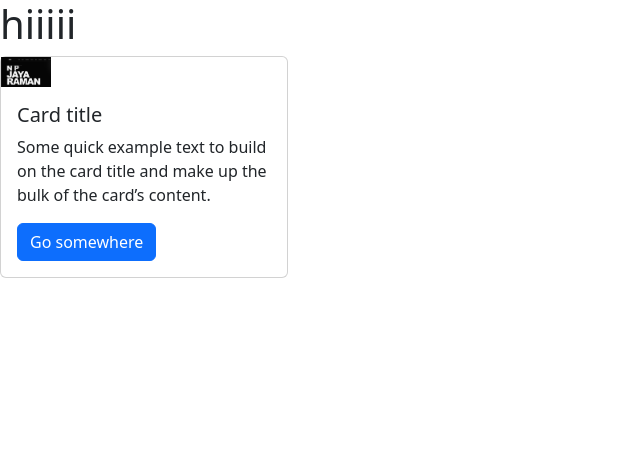
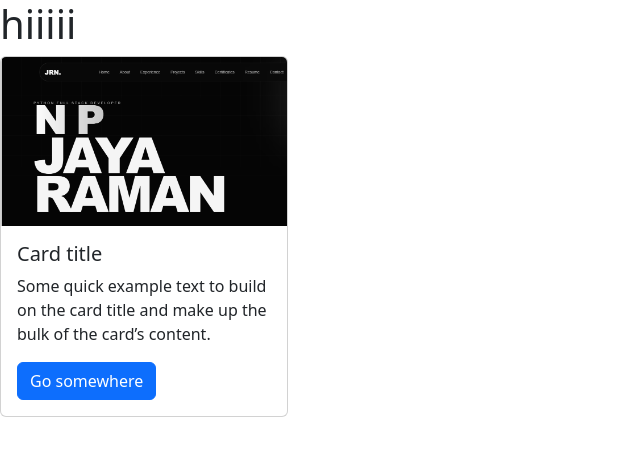
Before and after one commit to jayaramanoffx-Roman/react-practise-test, a Django app: page / in a window 1280 px wide. Shown: the top 456 px of the page, without its empty margins (0-640 px from the left). Run offline with Django 5.2, Linux system fonts and the light colour scheme.

Commit message:
2 class to 1

```diff
--- a/django_ui/myproject/home/templates/index.html
+++ b/django_ui/myproject/home/templates/index.html
@@ -12,7 +12,7 @@
 <body>
     <h1>hiiiii</h1>
     <div class="card" style="width: 18rem;">
-  <img src="{% static 'assets/dummy.png' %}" class="img-fluid" class="card-img-top" width="50px" height="50px" alt="...">
+  <img src="{% static 'assets/dummy.png' %}" class="img-fluid card-img-top" width="50px" height="50px" alt="...">
   <div class="card-body">
     <h5 class="card-title">Card title</h5>
     <p class="card-text">Some quick example text to build on the card title and make up the bulk of the card’s content.</p>
```
